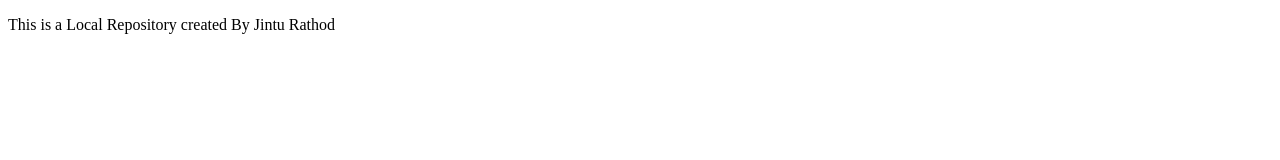
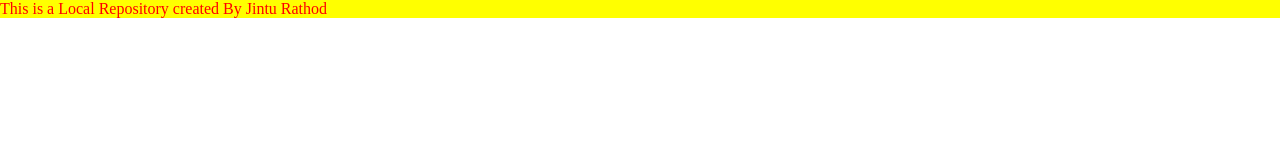
Before and after one commit to JintuRathod/LocalRepo, a plain HTML site: page index.html in a window 1280 px wide. Drawn offline with Linux system fonts and the light colour scheme.

Commit message:
new css file created

```diff
--- a/index.html
+++ b/index.html
@@ -4,6 +4,7 @@
     <meta charset="UTF-8">
     <meta name="viewport" content="width=device-width, initial-scale=1.0">
     <title>LocalRepo</title>
+    <link rel="stylesheet" href="style.css">
 </head>
 <body>
     <p>This is a Local Repository created By Jintu Rathod</p>
--- /dev/null
+++ b/style.css
@@ -0,0 +1,9 @@
+*{
+    margin: auto;
+    padding: 0%;
+}
+
+p {
+    color: red;
+    background-color: yellow;
+}
```
